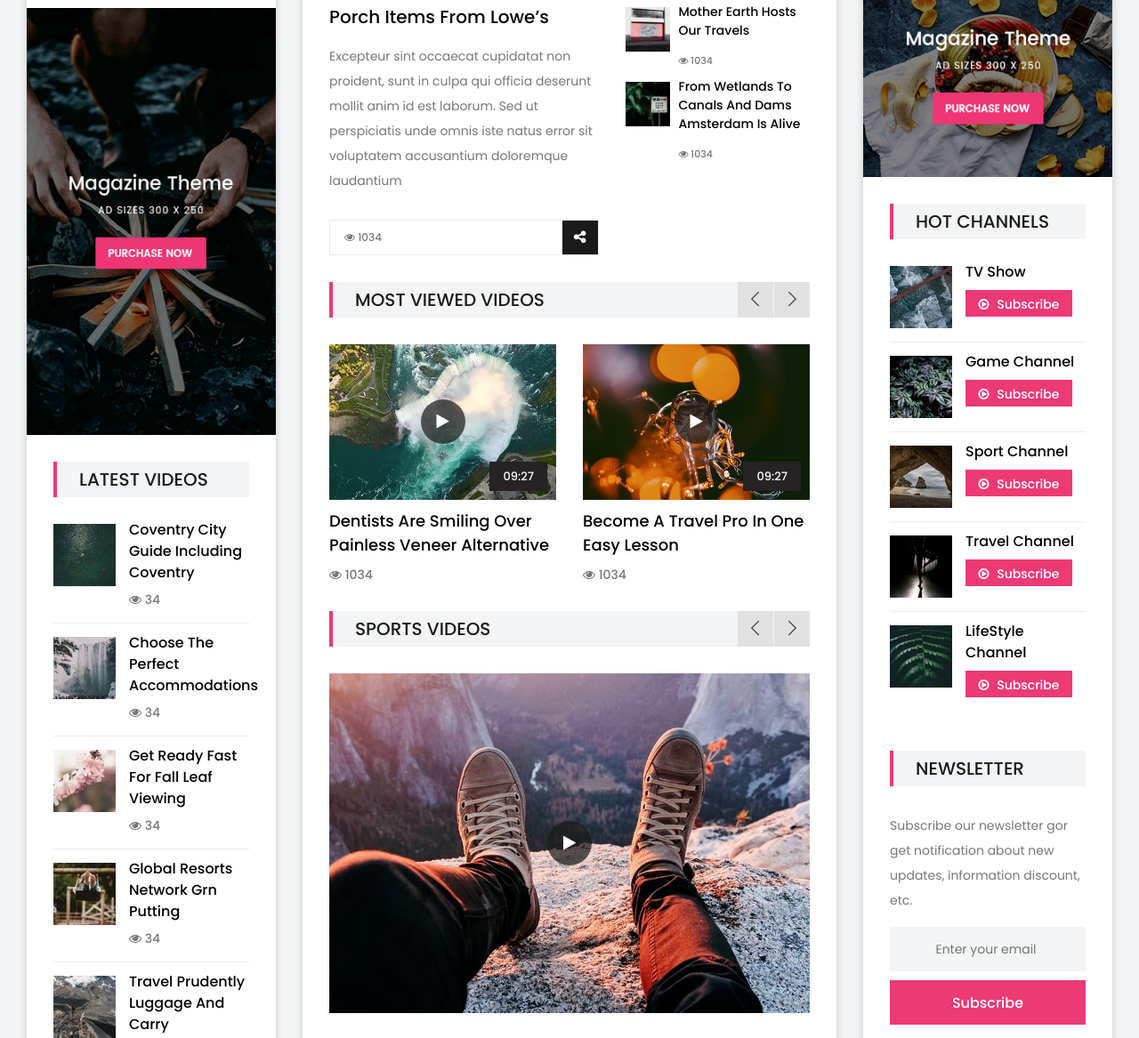
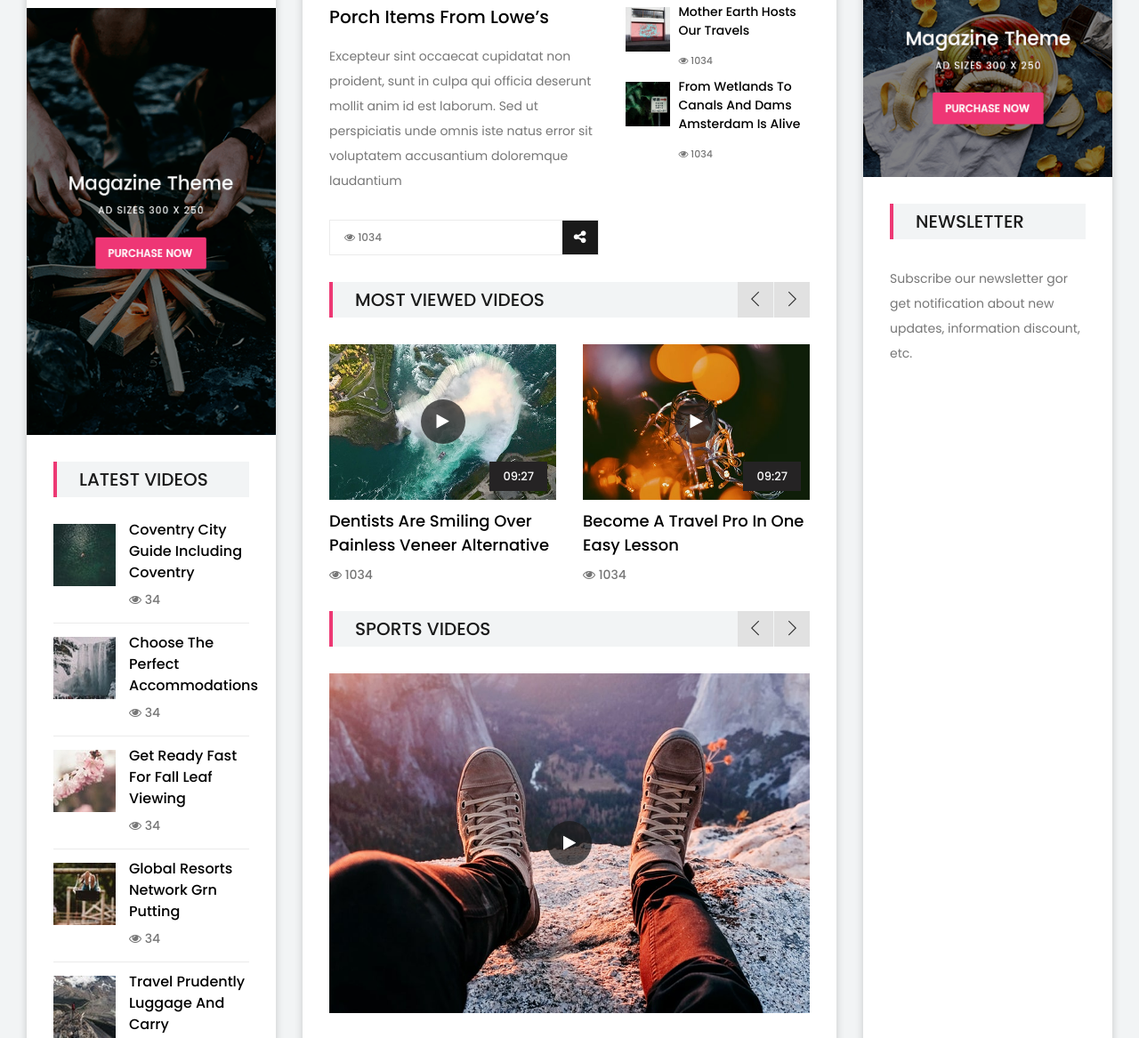
Before and after one commit to dhavalmp194/TheMadhavNews, a plain HTML site: page index.html in a window 1280 px wide. Shown: the part 1451-2618 px from the top of the page at 89% size. Drawn offline with Linux system fonts and the light colour scheme; files whose address does not match are found by name.

Commit message:
remove sub.

```diff
--- a/index.html
+++ b/index.html
@@ -1004,68 +1004,7 @@
             </div>
 
             <!-- Sidebar Widget -->
-            <div class="single-sidebar-widget p-30">
-                <!-- Section Title -->
-                <div class="section-heading">
-                    <h5>Hot Channels</h5>
-                </div>
 
-                <!-- Single YouTube Channel -->
-                <div class="single-youtube-channel d-flex">
-                    <div class="youtube-channel-thumbnail">
-                        <img src="img/bg-img/14.jpg" alt="">
-                    </div>
-                    <div class="youtube-channel-content">
-                        <a href="single-post.html" class="channel-title">TV Show</a>
-                        <a href="#" class="btn subscribe-btn"><i class="fa fa-play-circle-o" aria-hidden="true"></i> Subscribe</a>
-                    </div>
-                </div>
-
-                <!-- Single YouTube Channel -->
-                <div class="single-youtube-channel d-flex">
-                    <div class="youtube-channel-thumbnail">
-                        <img src="img/bg-img/15.jpg" alt="">
-                    </div>
-                    <div class="youtube-channel-content">
-                        <a href="single-post.html" class="channel-title">Game Channel</a>
-                        <a href="#" class="btn subscribe-btn"><i class="fa fa-play-circle-o" aria-hidden="true"></i> Subscribe</a>
-                    </div>
-                </div>
-
-                <!-- Single YouTube Channel -->
-                <div class="single-youtube-channel d-flex">
-                    <div class="youtube-channel-thumbnail">
-                        <img src="img/bg-img/16.jpg" alt="">
-                    </div>
-                    <div class="youtube-channel-content">
-                        <a href="single-post.html" class="channel-title">Sport Channel</a>
-                        <a href="#" class="btn subscribe-btn"><i class="fa fa-play-circle-o" aria-hidden="true"></i> Subscribe</a>
-                    </div>
-                </div>
-
-                <!-- Single YouTube Channel -->
-                <div class="single-youtube-channel d-flex">
-                    <div class="youtube-channel-thumbnail">
-                        <img src="img/bg-img/17.jpg" alt="">
-                    </div>
-                    <div class="youtube-channel-content">
-                        <a href="single-post.html" class="channel-title">Travel Channel</a>
-                        <a href="#" class="btn subscribe-btn"><i class="fa fa-play-circle-o" aria-hidden="true"></i> Subscribe</a>
-                    </div>
-                </div>
-
-                <!-- Single YouTube Channel -->
-                <div class="single-youtube-channel d-flex">
-                    <div class="youtube-channel-thumbnail">
-                        <img src="img/bg-img/18.jpg" alt="">
-                    </div>
-                    <div class="youtube-channel-content">
-                        <a href="single-post.html" class="channel-title">LifeStyle Channel</a>
-                        <a href="#" class="btn subscribe-btn"><i class="fa fa-play-circle-o" aria-hidden="true"></i> Subscribe</a>
-                    </div>
-                </div>
-
-            </div>
 
             <!-- Sidebar Widget -->
             <div class="single-sidebar-widget p-30">
@@ -1076,10 +1015,7 @@
 
                 <div class="newsletter-form">
                     <p>Subscribe our newsletter gor get notification about new updates, information discount, etc.</p>
-                    <form action="#" method="get">
-                        <input type="search" name="widget-search" placeholder="Enter your email">
-                        <button type="submit" class="btn mag-btn w-100">Subscribe</button>
-                    </form>
+
                 </div>
 
             </div>
```
